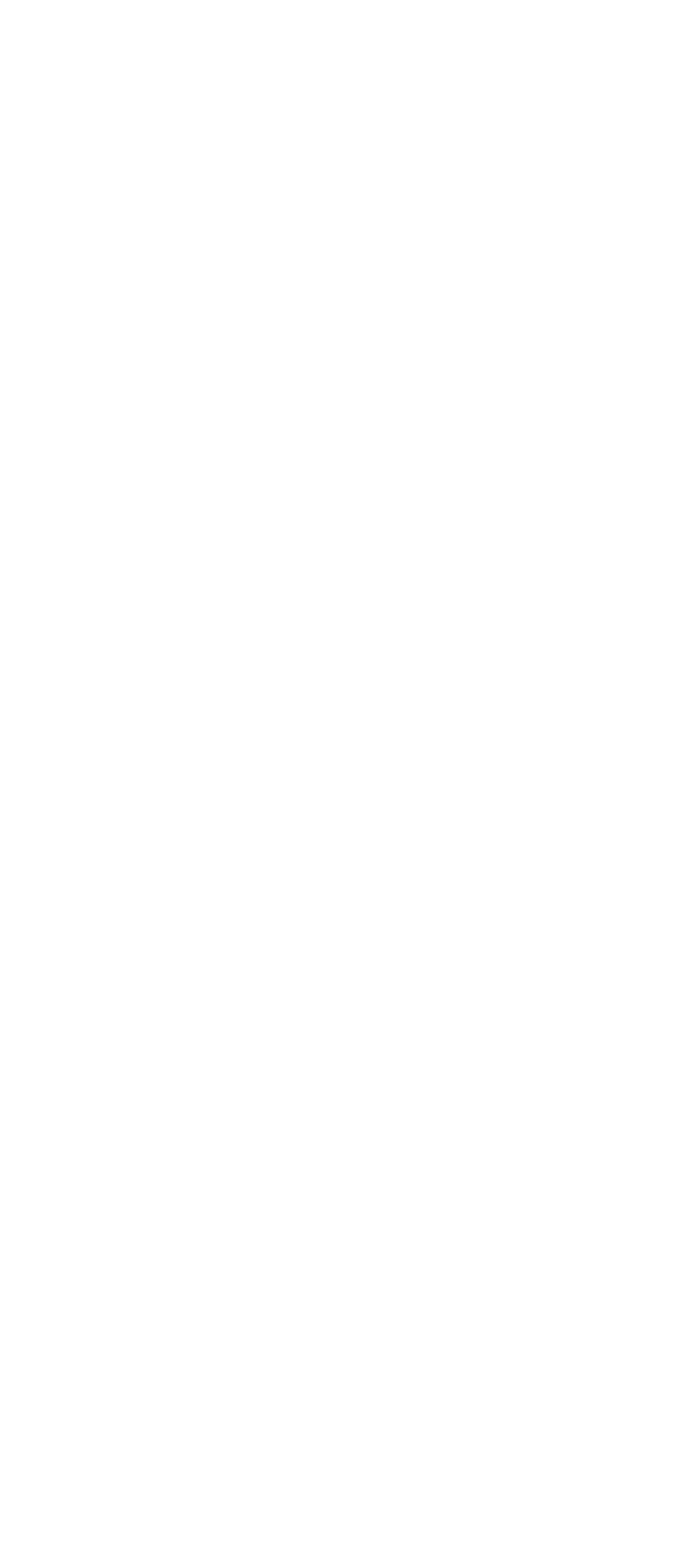
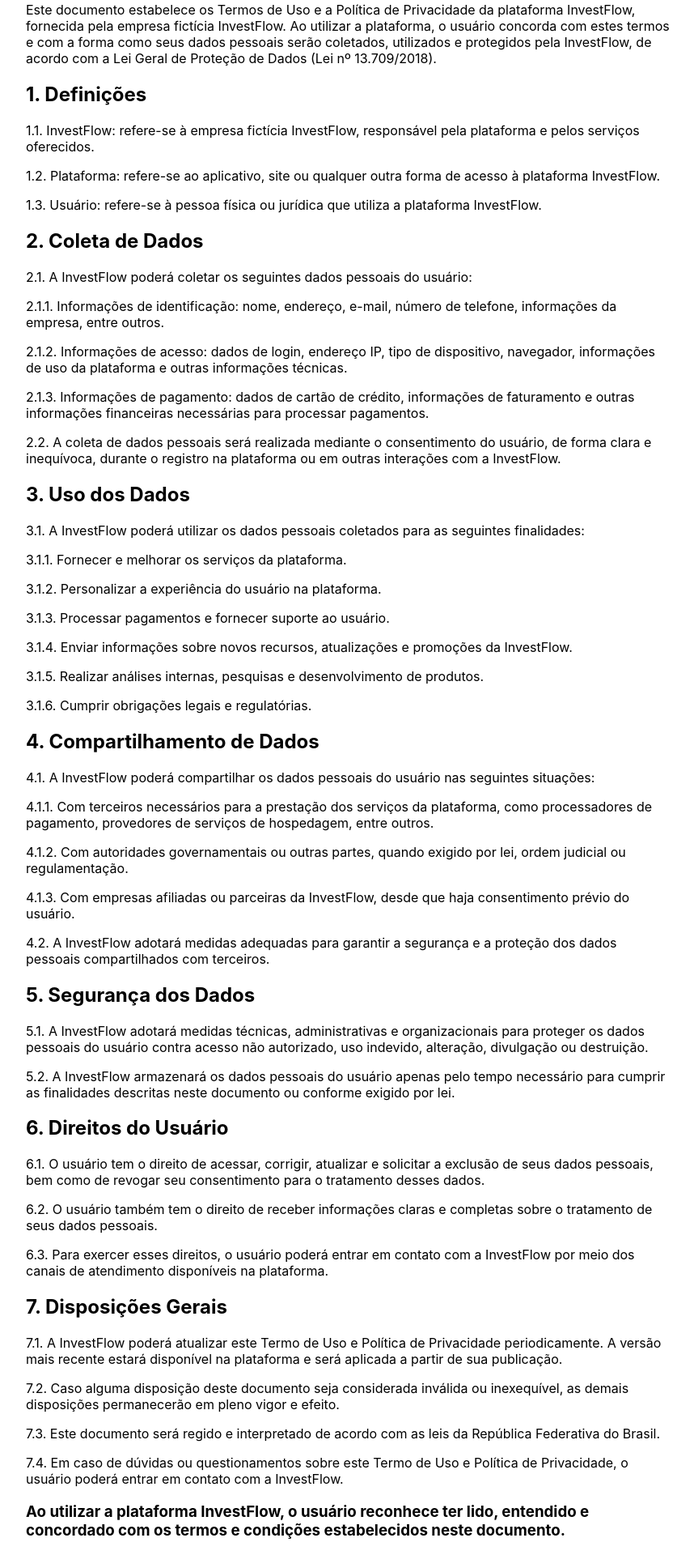
Before and after one commit to ICEI-PUC-Minas-PMV-ADS/pmv-ads-2023-1-e1-proj-web-t13-proj-web-t13-investflow, a React (Create React App) app: page /terms-and-conditions in a window 1280 px wide. Before the commit this address had no page. Shown: the part 152-2072 px from the top of the page at 81% size, without its empty margins (208-1066 px from the left). Before the commit the page ends 800 px from the top, so only its background shows below. Built offline with nearby package versions, Linux system fonts and the light colour scheme.

Commit message:
Add Terms and Conditions page

```diff
--- a/src/App.js
+++ b/src/App.js
@@ -11,6 +11,7 @@ import Login from './pages/Login';
 import Register from './pages/Register';
 import Logout from './pages/Logout';
 import Navbar from './components/Navbar';
+import TermsAndConditions from './pages/TermsAndConditions';
 
 function App() {
 
@@ -36,6 +37,7 @@ function App() {
         <Route path="/login" element={<Login setShouldSearchWork={setShouldSearchWork} setIsUserLoggedIn={setIsUserLoggedIn} />} />
         <Route path="/register" element={<Register setShouldSearchWork={setShouldSearchWork} />} />
         <Route path="/logout" element={<Logout setShouldSearchWork={setShouldSearchWork} setIsUserLoggedIn={setIsUserLoggedIn} />} />
+        <Route path="/terms-and-conditions" element={<TermsAndConditions setShouldSearchWork={setShouldSearchWork} />} />
       </Routes>
     </Router>
     </ThemeProvider>
--- a/src/pages/Register.jsx
+++ b/src/pages/Register.jsx
@@ -1,6 +1,6 @@
 import { useState } from "react";
 import Navbar from "../components/Navbar";
-import { useNavigate } from "react-router-dom";
+import { Link, useNavigate } from "react-router-dom";
 
 export default function Register({ setShouldSearchWork }) {
     setShouldSearchWork(false);
@@ -57,6 +57,14 @@ export default function Register({ setShouldSearchWork }) {
                             onChange={(e) => setPassword(e.target.value)}
                             value={password}
                         />
+
+                        <div style={{ margin: '1rem 0' }}>
+                            <input type="checkbox" name="termsAndConditions" id="termsAndConditions" />
+                            <label htmlFor="termsAndConditions">Li e estou de acordo com os <Link to={'/terms-and-conditions'}>termos de uso e política de privacidade</Link></label>
+
+                        </div>
+
+
                         <button type="submit" style={{ padding: "10px 16px", borderRadius: "2px", border: "solid 1px", marginBottom: "8px", cursor: "pointer" }}>Cadastrar</button>
                     </form>
                 </div>
--- /dev/null
+++ b/src/pages/TermsAndConditions.jsx
@@ -0,0 +1,125 @@
+export default function TermsAndConditions({ setShouldSearchWork }) {
+    setShouldSearchWork(false);
+
+    return (
+        <div style={{ maxWidth: '800px', width: '100%', margin: '0 auto' }}>
+            <h1 style={{ marginTop: '30px' }}>TERMO DE USO E POLÍTICA DE PRIVACIDADE</h1>
+            <p>Este documento estabelece os Termos de Uso e a Política de Privacidade da plataforma InvestFlow, fornecida pela empresa fictícia InvestFlow. Ao utilizar a plataforma, o usuário concorda com estes termos e com a forma como seus dados pessoais serão coletados, utilizados e protegidos pela InvestFlow, de acordo com a Lei Geral de Proteção de Dados (Lei nº 13.709/2018).</p>
+
+            <h2>1. Definições</h2>
+            <p>1.1. InvestFlow: refere-se à empresa fictícia InvestFlow, responsável pela plataforma e pelos serviços oferecidos.</p>
+            <p>1.2. Plataforma: refere-se ao aplicativo, site ou qualquer outra forma de acesso à plataforma InvestFlow.</p>
+            <p>1.3. Usuário: refere-se à pessoa física ou jurídica que utiliza a plataforma InvestFlow.</p>
+
+            <h2>2. Coleta de Dados</h2>
+            <p>2.1. A InvestFlow poderá coletar os seguintes dados pessoais do usuário:</p>
+            <p>2.1.1. Informações de identificação: nome, endereço, e-mail, número de telefone, informações da empresa, entre outros.</p>
+            <p>2.1.2. Informações de acesso: dados de login, endereço IP, tipo de dispositivo, navegador, informações de uso da plataforma e outras informações técnicas.</p>
+            <p>2.1.3. Informações de pagamento: dados de cartão de crédito, informações de faturamento e outras informações financeiras necessárias para processar pagamentos.</p>
+            <p>2.2. A coleta de dados pessoais será realizada mediante o consentimento do usuário, de forma clara e inequívoca, durante o registro na plataforma ou em outras interações com a InvestFlow.</p>
+
+            <h2>3. Uso dos Dados</h2>
+            <p>3.1. A InvestFlow poderá utilizar os dados pessoais coletados para as seguintes finalidades:</p>
+            <p>3.1.1. Fornecer e melhorar os serviços da plataforma.</p>
+            <p>3.1.2. Personalizar a experiência do usuário na plataforma.</p>
+            <p>3.1.3. Processar pagamentos e fornecer suporte ao usuário.</p>
+            <p>3.1.4. Enviar informações sobre novos recursos, atualizações e promoções da InvestFlow.</p>
+            <p>3.1.5. Realizar análises internas, pesquisas e desenvolvimento de produtos.</p>
+            <p>3.1.6. Cumprir obrigações legais e regulatórias.</p>
+
+            <h2>4. Compartilhamento de Dados</h2>
+            <p>4.1. A InvestFlow poderá compartilhar os dados pessoais do usuário nas seguintes situações:</p>
+            <p>4.1.1. Com terceiros necessários para a prestação dos serviços da plataforma, como processadores de pagamento, provedores de serviços de hospedagem, entre outros.</p>
+            <p>4.1.2. Com autoridades governamentais ou outras partes, quando exigido por lei, ordem judicial ou regulamentação.</p>
+            <p>4.1.3. Com empresas afiliadas ou parceiras da InvestFlow, desde que haja consentimento prévio do usuário.</p>
+            <p>4.2. A InvestFlow adotará medidas adequadas para garantir a segurança e a proteção dos dados pessoais compartilhados com terceiros.</p>
+
+            <h2>5. Segurança dos Dados</h2>
+            <p>5.1. A InvestFlow adotará medidas técnicas, administrativas e organizacionais para proteger os dados pessoais do usuário contra acesso não autorizado, uso indevido, alteração, divulgação ou destruição.</p>
+            <p>5.2. A InvestFlow armazenará os dados pessoais do usuário apenas pelo tempo necessário para cumprir as finalidades descritas neste documento ou conforme exigido por lei.</p>
+
+            <h2>6. Direitos do Usuário</h2>
+            <p>6.1. O usuário tem o direito de acessar, corrigir, atualizar e solicitar a exclusão de seus dados pessoais, bem como de revogar seu consentimento para o tratamento desses dados.</p>
+            <p>6.2. O usuário também tem o direito de receber informações claras e completas sobre o tratamento de seus dados pessoais.</p>
+            <p>6.3. Para exercer esses direitos, o usuário poderá entrar em contato com a InvestFlow por meio dos canais de atendimento disponíveis na plataforma.</p>
+
+            <h2>7. Disposições Gerais</h2>
+            <p>7.1. A InvestFlow poderá atualizar este Termo de Uso e Política de Privacidade periodicamente. A versão mais recente estará disponível na plataforma e será aplicada a partir de sua publicação.</p>
+            <p>7.2. Caso alguma disposição deste documento seja considerada inválida ou inexequível, as demais disposições permanecerão em pleno vigor e efeito.</p>
+            <p>7.3. Este documento será regido e interpretado de acordo com as leis da República Federativa do Brasil.</p>
+            <p>7.4. Em caso de dúvidas ou questionamentos sobre este Termo de Uso e Política de Privacidade, o usuário poderá entrar em contato com a InvestFlow.</p>
+
+            <h3>Ao utilizar a plataforma InvestFlow, o usuário reconhece ter lido, entendido e concordado com os termos e condições estabelecidos neste documento.</h3>
+
+
+
+
+
+
+
+
+
+
+
+
+
+
+
+
+
+
+
+
+
+
+
+
+
+
+
+
+
+
+
+
+
+
+
+
+
+
+
+
+
+
+
+
+
+
+
+
+
+
+
+
+
+
+
+
+
+
+
+
+
+
+
+
+
+
+
+
+
+
+        </div>
+    );
+}
```
